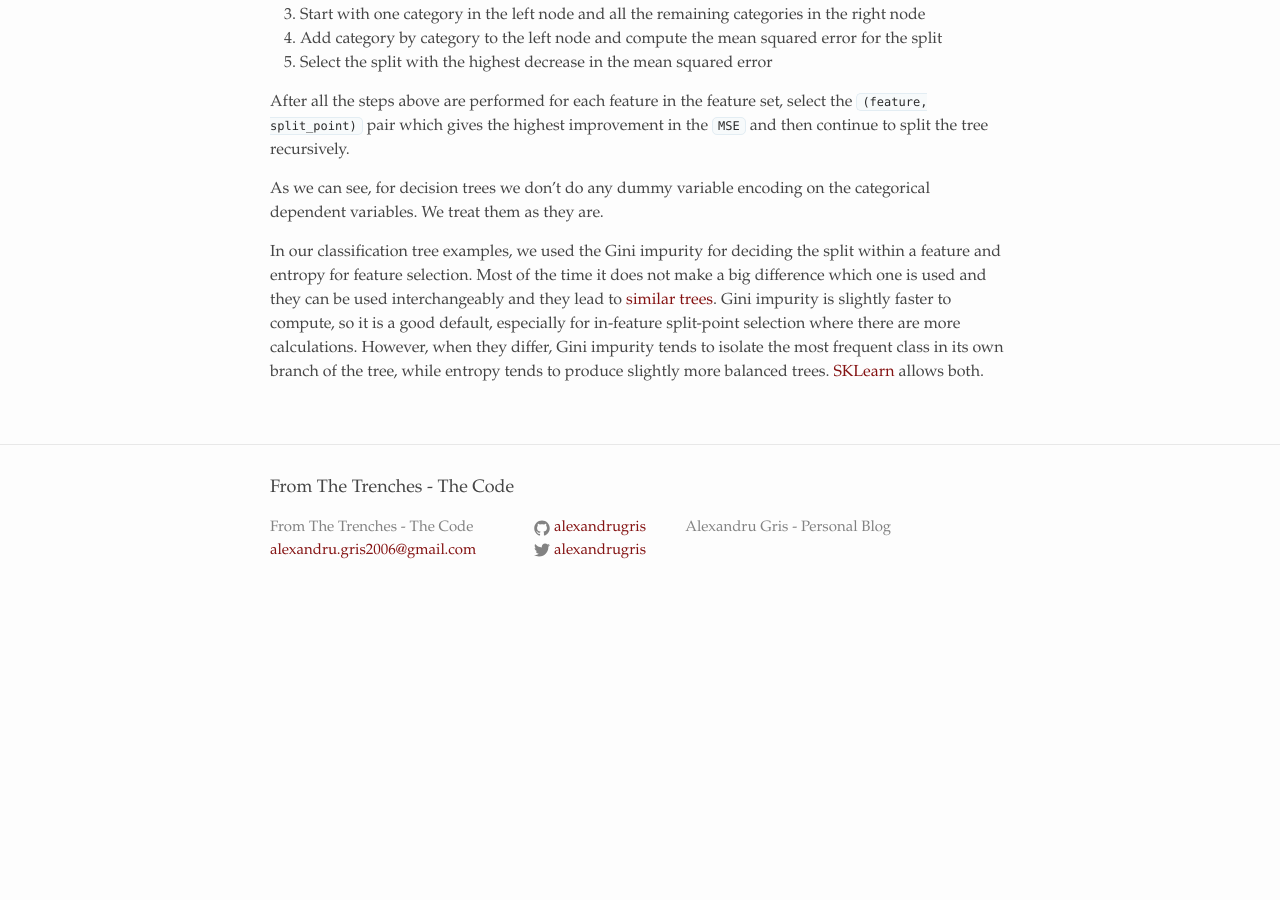
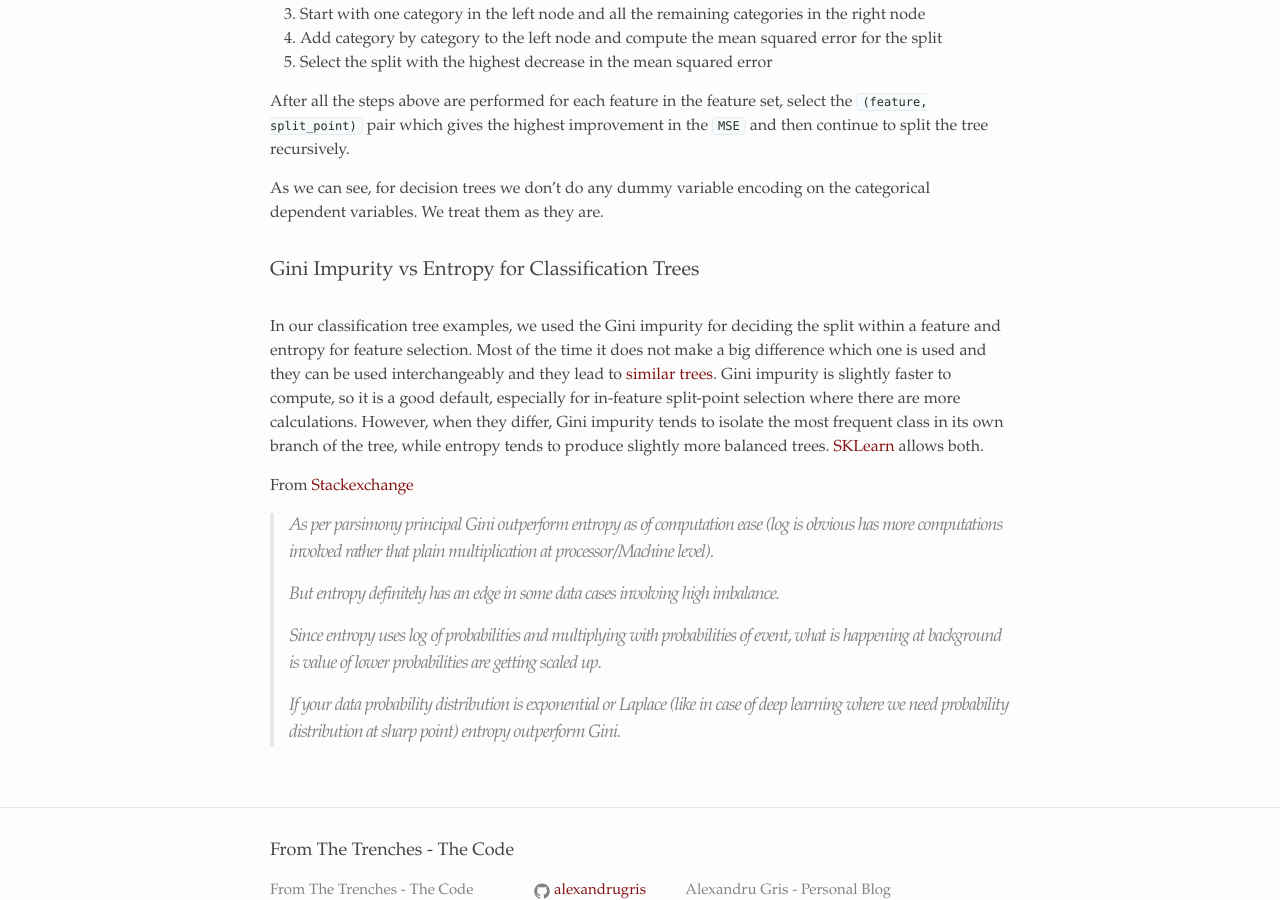
Before and after one commit to alexandrugris/my-jekyll-tech-blog, a Jekyll site: the page built from MyBlog/_posts/2019-12-01-decision-trees.markdown, in a window 1280 px wide and 900 px high, scrolled down 13488 px. Built offline with Jekyll 4.4.1, drawn with Linux system fonts in a browser that asks for light colours; before the commit the page ends 14110 px from its top, so only the background shows below that.

Commit message:
gini vs impurity

```diff
--- a/MyBlog/_posts/2017-05-23-basic-tests-for-models.markdown
+++ b/MyBlog/_posts/2017-05-23-basic-tests-for-models.markdown
@@ -154,4 +154,4 @@ Some ways to deal with imbalanced data are described below:
 - Up/down weight - add weights to the classification data, so that the probability for each class becomes roughly the same
 - Data generation - similar to bootstrapping, but each generated record is slightly different from its source. SMOTE is an algorithm that generates a new record for the record being up-sampled by using the K-nearest neighbors and assigning a randomly selected weight for each feature.
 
-A classification problem could be turned to a regression problem if an expected value is assigned to each classification record. For instance, instead of trying to predict a credit default, we might want to predict the expected return of a given loan.
+A classification problem could be turned to a regression problem if an numeric expected value is assigned to each classification record. For instance, instead of trying to predict a credit default, we might want to predict the expected return of a given loan.
--- a/MyBlog/_posts/2019-12-01-decision-trees.markdown
+++ b/MyBlog/_posts/2019-12-01-decision-trees.markdown
@@ -412,4 +412,16 @@ After all the steps above are performed for each feature in the feature set, sel
 
 As we can see, for decision trees we don't do any dummy variable encoding on the categorical dependent variables. We treat them as they are.
 
+### Gini Impurity vs Entropy for Classification Trees
+
 In our classification tree examples, we used the Gini impurity for deciding the split within a feature and entropy for feature selection. Most of the time it does not make a big difference which one is used and they can be used interchangeably and they lead to [similar trees](https://www.quora.com/In-a-decision-tree-how-do-we-select-which-attribute-to-split-the-data-by-at-each-level). Gini impurity is slightly faster to compute, so it is a good default, especially for in-feature split-point selection where there are more calculations. However, when they differ, Gini impurity tends to isolate the most frequent class in its own branch of the tree, while entropy tends to produce slightly more balanced trees. [SKLearn](https://scikit-learn.org/stable/modules/generated/sklearn.tree.DecisionTreeClassifier.html#sklearn.tree.DecisionTreeClassifier) allows both.
+
+From [Stackexchange](https://datascience.stackexchange.com/questions/10228/when-should-i-use-gini-impurity-as-opposed-to-information-gain)
+
+>As per parsimony principal Gini outperform entropy as of computation ease (log is obvious has more computations involved rather that plain multiplication at processor/Machine level).
+>
+> But entropy definitely has an edge in some data cases involving high imbalance.
+>
+>Since entropy uses log of probabilities and multiplying with probabilities of event, what is happening at background is value of lower probabilities are getting scaled up.
+>
+>If your data probability distribution is exponential or Laplace (like in case of deep learning where we need probability distribution at sharp point) entropy outperform Gini.
```
